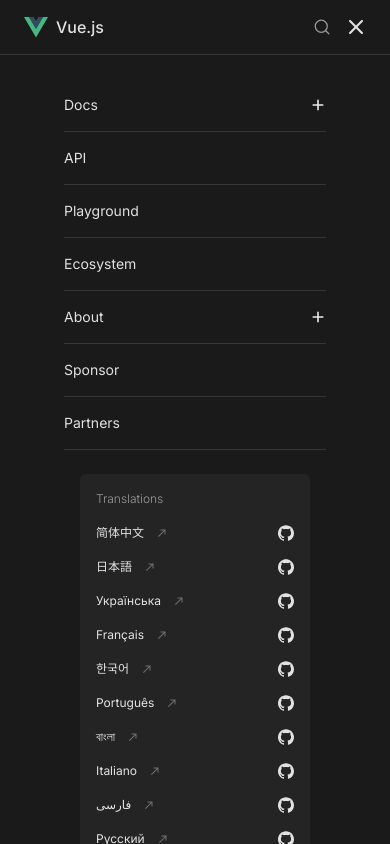
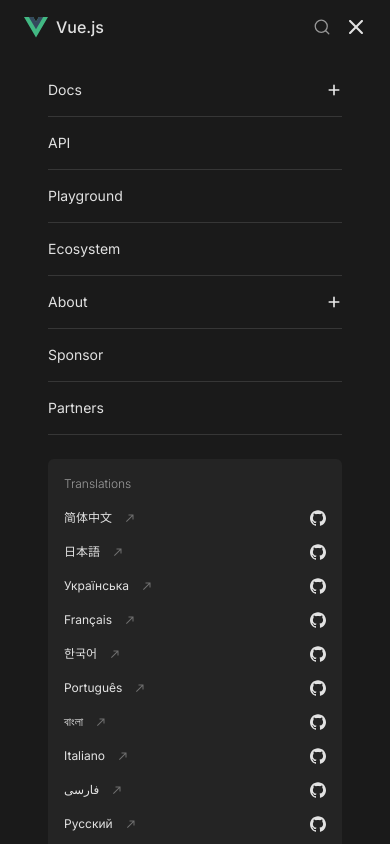
Before and after one commit to samthewebguy/vuejs-clone, a React (Vite) app: page / in a window 390 px wide. Both pictures are taken after a click on the button 356 px from the left and 27 px from the top of the page. Shown: the top 844 px of the page. Built offline with nearby package versions, Linux system fonts and the light colour scheme.

Commit message:
Updated the mobile view code

```diff
--- a/src/Component/Header.jsx
+++ b/src/Component/Header.jsx
@@ -39,7 +39,7 @@
 
 
   return (
-     <>
+    <>
     <header className='w-full relative bg-[#1a1a1a] h-[55px] flex flex-row items-center border-b border-b-[#5454547a] px-6 md:px-8'>
         <nav className='w-full flex'>
             <div className='w-full Container flex flex-row items-center justify-between'>
@@ -219,10 +219,10 @@
             </div>
         </nav>
     </header>
-        <div className={`w-full h-full sticky top-0 inset-0 z-50 flex flex-col items-center justify-center  md:hidden ${mobileMenu ? 'flex' : 'hidden' }`} >
-        <MobileNav />
-        </div>
-       </>
+    <div className={`w-full h-full absolute top-10 inset-0 z-50 flex flex-col items-center justify-center  md:hidden ${mobileMenu ? 'flex' : 'hidden' }`} >
+    <MobileNav />
+    </div>
+    </>
   )
 }
 
--- a/src/Component/MobileNav.jsx
+++ b/src/Component/MobileNav.jsx
@@ -74,9 +74,9 @@
 
 
   return (
-    <div className="w-full h-full bg-[#1a1a1a] flex flex-col items-center px-10 py-6 md:hidden z-50">
+    <div className="w-full h-full bg-[#1a1a1a] flex flex-col items-center px-12 py-6 md:hidden z-50">
       {Mobilelinks.map((mobilelink, index) => (
-        <div key={index} className="w-full px-6 relative group"
+        <div key={index} className="w-full  relative group"
              onClick={() => setActiveDropdown(activeDropdown === index ? null : index)}
             >
           <NavLink
@@ -108,13 +108,13 @@
 
         {/* Languages */}
 
-        <div className='w-full px-10 mt-6'>
+        <div className='w-full mt-6'>
             <MobileLanguages/>
         </div>
 
         {/* Mode */}
 
-        <div className='w-full flex items-center justify-center px-10 mt-6' >
+        <div className='w-full flex items-center justify-center  mt-6' >
                                 <div className='w-full bg-[#1a1a1a] flex flex-col rounded-md'>
                                     <div className='bg-[#242424] flex flex-row items-center justify-between rounded-md p-4'>
                                         <p className='text-[#ebebeb99] text-[12px] mr-8'>Appearance</p>
@@ -158,7 +158,7 @@
 
                                     {/* Social icons */}
 
-                                    <div className='flex flex-row items-center justify-center p-4'>
+                                    <div className='w-full flex flex-row items-center justify-center p-4'>
                                         <div className='flex flex-row items-center gap-4'>
                                             <a href="https://github.com/vuejs/" target='_blank' >
                                             <img src={GithubIcon} alt="Github icon" className='h-5 w-5 invert-[0.3] hover:invert-0 transition' />
```
